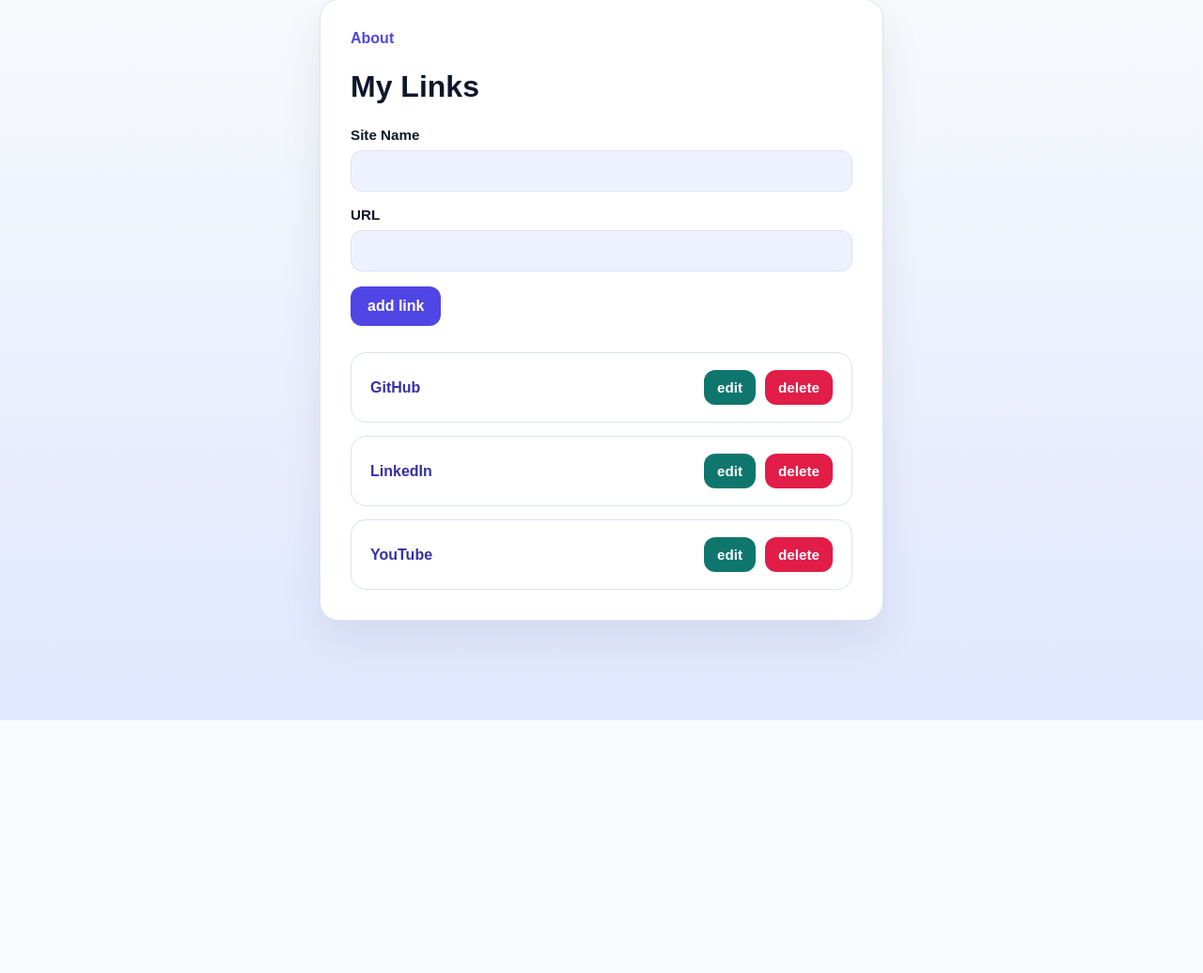
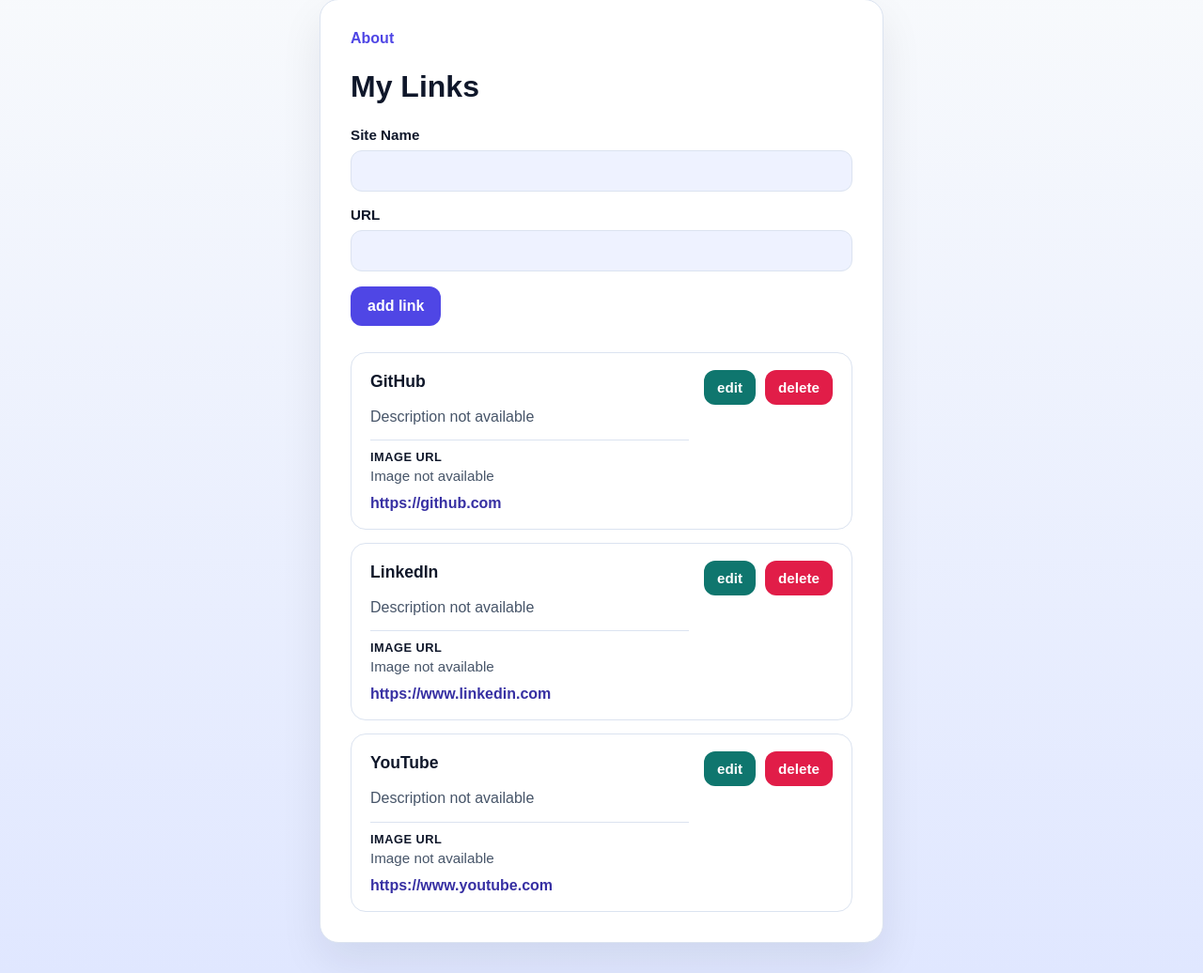
Before and after one commit to TheConstantCoder/My-link-bio, a Flask app: page / in a window 1280 px wide. Shown: the part 33-1069 px from the top of the page at 94% size. Before the commit the page ends 800 px from the top, so only its background shows below. Run offline with Flask 3, Linux system fonts and the light colour scheme.

Commit message:
Add link preview metadata cards

```diff
--- a/app.py
+++ b/app.py
@@ -1,11 +1,52 @@
+from bs4 import BeautifulSoup
 from flask import Flask, redirect, render_template, request, url_for
+import requests
 
 
 app = Flask(__name__)
+
+
+def get_og_content(soup, property_name):
+    tag = soup.find("meta", property=property_name)
+    if tag and tag.get("content"):
+        return tag["content"].strip()
+    return "not available"
+
+
+def build_link(site_name, url):
+    metadata = {
+        "title": "not available",
+        "description": "not available",
+        "image_url": "not available",
+    }
+
+    try:
+        session = requests.Session()
+        session.trust_env = False
+        response = session.get(url, timeout=5, headers={"User-Agent": "Mozilla/5.0"})
+        response.raise_for_status()
+        soup = BeautifulSoup(response.text, "html.parser")
+        metadata = {
+            "title": get_og_content(soup, "og:title"),
+            "description": get_og_content(soup, "og:description"),
+            "image_url": get_og_content(soup, "og:image"),
+        }
+    except requests.RequestException:
+        pass
+
+    return {
+        "name": site_name,
+        "url": url,
+        "title": metadata["title"],
+        "description": metadata["description"],
+        "image_url": metadata["image_url"],
+    }
+
+
 links = [
-    {"name": "GitHub", "url": "https://github.com"},
-    {"name": "LinkedIn", "url": "https://www.linkedin.com"},
-    {"name": "YouTube", "url": "https://www.youtube.com"},
+    build_link("GitHub", "https://github.com"),
+    build_link("LinkedIn", "https://www.linkedin.com"),
+    build_link("YouTube", "https://www.youtube.com"),
 ]
 
 
@@ -26,7 +67,7 @@ def add_link():
         )
 
         if not duplicate_exists:
-            links.append({"name": site_name, "url": url})
+            links.append(build_link(site_name, url))
 
     return redirect(url_for("index"))
 
@@ -66,7 +107,7 @@ def update_link(link_index):
             )
 
             if not duplicate_exists:
-                links[link_index] = {"name": site_name, "url": url}
+                links[link_index] = build_link(site_name, url)
 
     return redirect(url_for("index"))
 
--- a/static/style.css
+++ b/static/style.css
@@ -115,7 +115,7 @@ button:hover {
 
 .link-card {
   display: flex;
-  align-items: center;
+  align-items: flex-start;
   justify-content: space-between;
   gap: 16px;
   padding: 18px 20px;
@@ -133,6 +133,7 @@ button:hover {
 .link-card-anchor {
   color: var(--accent-dark);
   font-weight: 700;
+  overflow-wrap: anywhere;
   text-decoration: none;
 }
 
@@ -140,8 +141,57 @@ button:hover {
   text-decoration: underline;
 }
 
+.link-content {
+  display: grid;
+  gap: 12px;
+  min-width: 0;
+  flex: 1;
+}
+
+.link-card-image {
+  width: 100%;
+  max-height: 220px;
+  object-fit: cover;
+  border: 1px solid var(--border);
+  border-radius: 14px;
+  background: var(--surface-alt);
+}
+
+.link-card-title {
+  font-size: 1.1rem;
+  line-height: 1.4;
+}
+
+.link-card-description {
+  margin: 0;
+}
+
+.link-meta {
+  display: grid;
+  gap: 10px;
+}
+
+.link-meta-row {
+  display: grid;
+  gap: 4px;
+  padding-top: 10px;
+  border-top: 1px solid var(--border);
+  color: var(--muted);
+  font-size: 0.95rem;
+  overflow-wrap: anywhere;
+}
+
+.link-meta-label {
+  color: var(--text);
+  font-size: 0.8rem;
+  font-weight: 700;
+  text-transform: uppercase;
+  letter-spacing: 0.04em;
+}
+
 .link-actions {
   display: flex;
+  flex-shrink: 0;
   gap: 10px;
   align-items: center;
 }
--- a/templates/index.html
+++ b/templates/index.html
@@ -27,7 +27,38 @@
       {% for link in links %}
       <li>
         <div class="link-card">
-          <a class="link-card-anchor" href="{{ link.url }}">{{ link.name }}</a>
+          <div class="link-content">
+            {% if link.image_url != "not available" %}
+            <img class="link-card-image" src="{{ link.image_url }}" alt="{{ link.name }} preview image" />
+            {% endif %}
+            <strong class="link-card-title">
+              {% if link.title != "not available" %}
+              {{ link.title }}
+              {% else %}
+              {{ link.name }}
+              {% endif %}
+            </strong>
+            <p class="link-card-description">
+              {% if link.description != "not available" %}
+              {{ link.description }}
+              {% else %}
+              Description not available
+              {% endif %}
+            </p>
+            <div class="link-meta">
+              <div class="link-meta-row">
+                <span class="link-meta-label">Image URL</span>
+                <span>
+                  {% if link.image_url != "not available" %}
+                  {{ link.image_url }}
+                  {% else %}
+                  Image not available
+                  {% endif %}
+                </span>
+              </div>
+            </div>
+            <a class="link-card-anchor" href="{{ link.url }}">{{ link.url }}</a>
+          </div>
           <div class="link-actions">
             <a class="edit-button" href="{{ url_for('edit_link', link_index=loop.index0) }}">edit</a>
             <form action="/delete" method="post">
```
